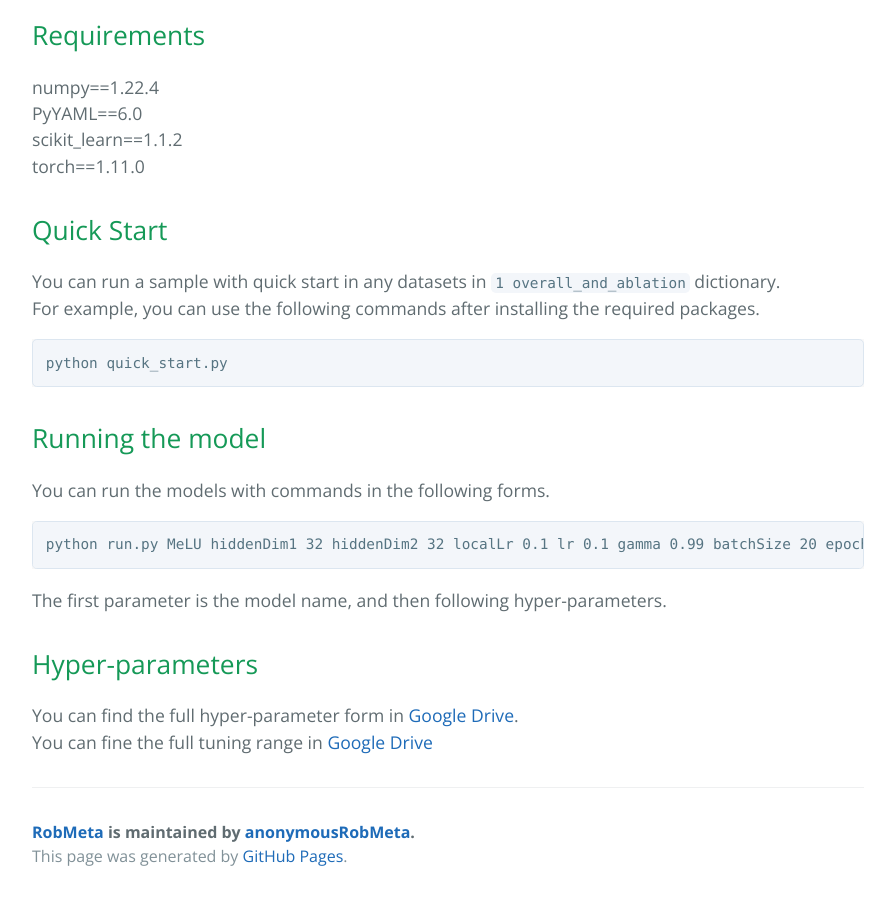
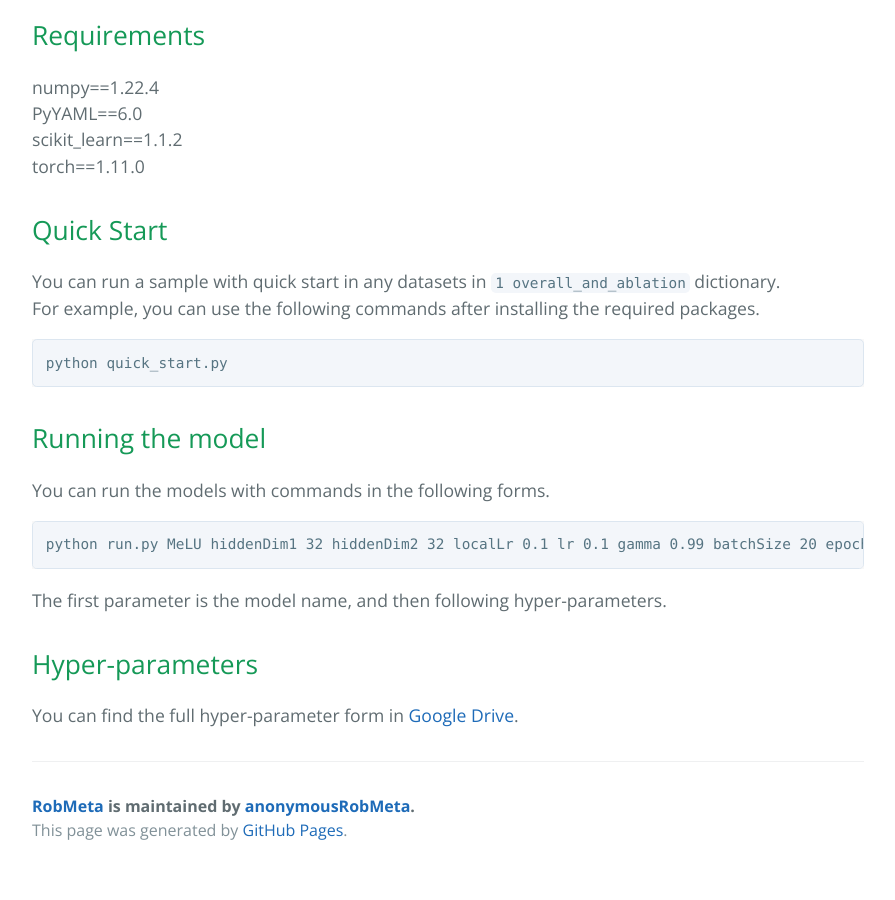
Before and after one commit to anonymousRobMeta/RobMeta, a Jekyll site: the page built from index.md, in a window 1280 px wide and 900 px high, scrolled down 936 px. Shown: the whole window, without its empty margins (192-1087 px from the left). Built offline with Jekyll 4.4.1, drawn with Linux system fonts in a browser that asks for light colours; our own code applies the rules of GitHub Pages for plain Markdown files; after the commit the page ends 1810 px from its top, so only the background shows below that.

Commit message:
Update index.md

```diff
--- a/index.md
+++ b/index.md
@@ -39,5 +39,4 @@ The first parameter is the model name, and then following hyper-parameters.
 
 ## Hyper-parameters
 
-You can find the full hyper-parameter form in [Google Drive](https://drive.google.com/file/d/10ciYJ0gDT4pKFH-IgYMBGBKSjqcwpFcc/view?usp=sharing). \\
-You can fine the full tuning range in [Google Drive](https://drive.google.com/file/d/1OSvVtjzlccv_of69G1uiWC_Y8VJFPMY3/view?usp=sharing)
+You can find the full hyper-parameter form in [Google Drive](https://drive.google.com/file/d/10ciYJ0gDT4pKFH-IgYMBGBKSjqcwpFcc/view?usp=sharing).
```
